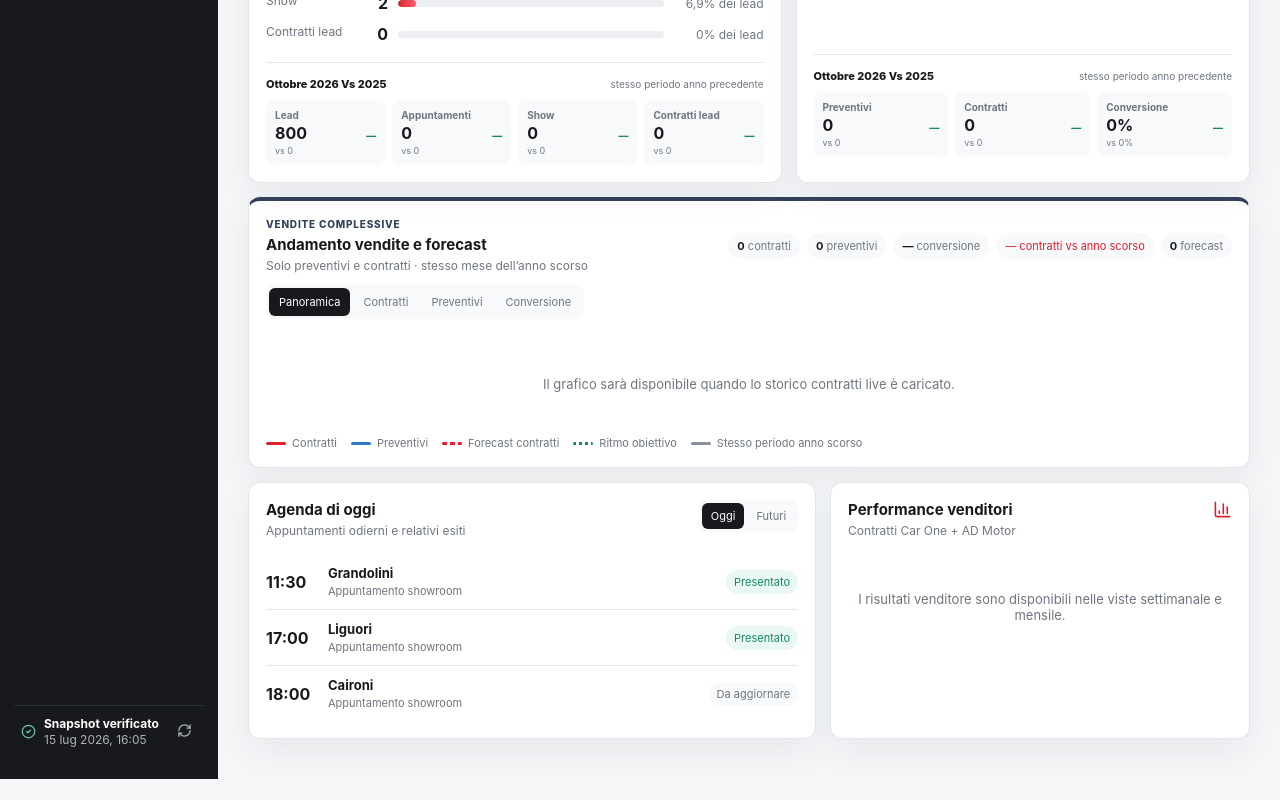
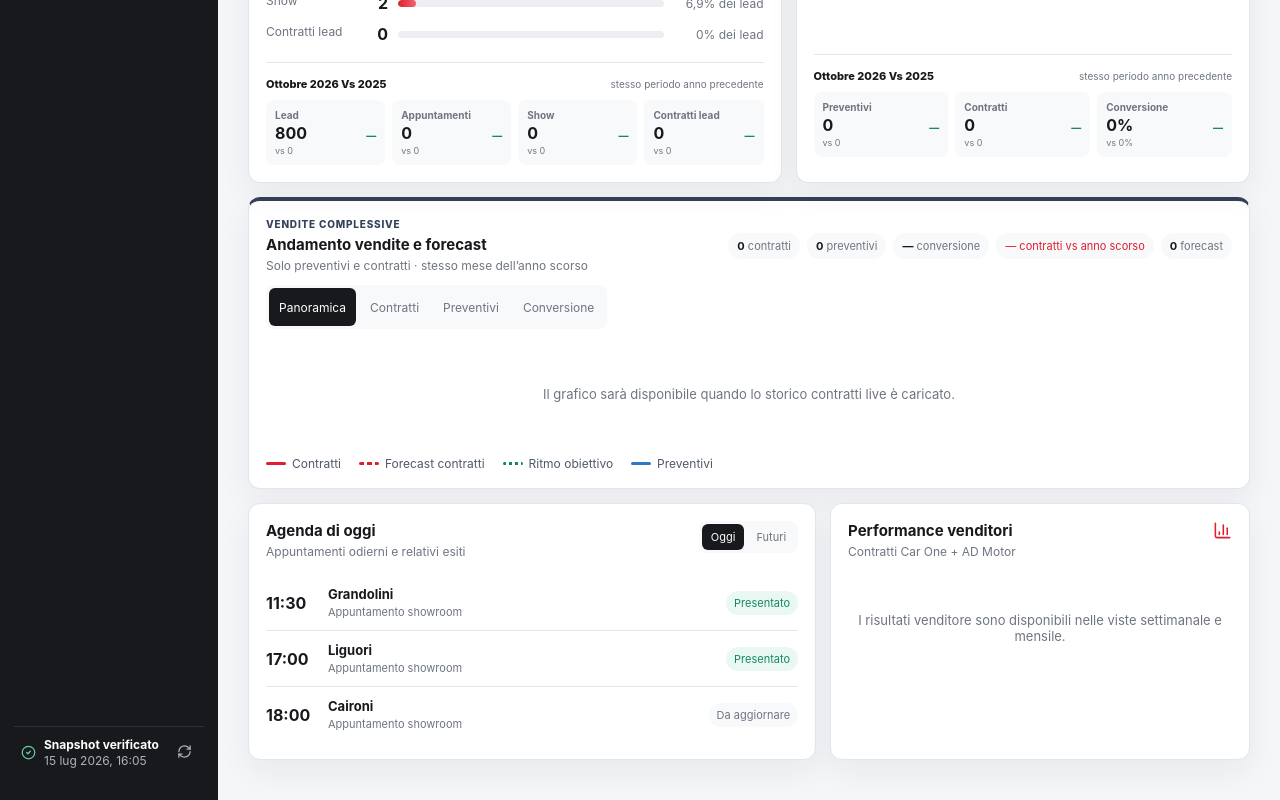
Before and after one commit to usatocarone-gif/car-one-crm, a Next.js app: page / in a window 1280 px wide. Shown: the part 565-1365 px from the top of the page. Before the commit the page ends 1344 px from the top, so only its background shows below. Built offline with nearby package versions, Linux system fonts and the light colour scheme.

Commit message:
Prioritize lead management and refine CRM filters and charts

```diff
--- a/app/globals.css
+++ b/app/globals.css
@@ -149,13 +149,45 @@ button { font: inherit; }
 .filter-bar { display: flex; align-items: flex-end; gap: 10px; flex-wrap: wrap; background: var(--surface); border: 1px solid var(--line); border-radius: 12px; box-shadow: var(--shadow); padding: 13px; margin-bottom: 14px; }
 .filter-bar label { display: grid; gap: 5px; min-width: 150px; }
 .filter-bar label span { color: var(--muted); font-size: 11px; font-weight: 700; }
-.filter-bar select { border: 1px solid var(--line); border-radius: 8px; background: #fff; color: var(--text); padding: 9px 34px 9px 10px; }
+.filter-bar select { border: 1px solid var(--line); border-radius: 8px; background-color: #fff; color: var(--text); padding: 9px 34px 9px 10px; }
+select {
+  appearance: none;
+  min-height: 44px;
+  max-width: 100%;
+  border: 1px solid #c4cad3;
+  border-radius: 9px;
+  padding: 10px 40px 10px 13px;
+  color: #202733;
+  background-color: #fff;
+  background-image: linear-gradient(45deg, transparent 50%, #566171 50%), linear-gradient(135deg, #566171 50%, transparent 50%);
+  background-position: calc(100% - 19px) 19px, calc(100% - 14px) 19px;
+  background-size: 5px 5px;
+  background-repeat: no-repeat;
+  font: inherit;
+  font-size: 13px;
+  font-weight: 600;
+  line-height: 22px;
+  cursor: pointer;
+  transition: border-color .15s, box-shadow .15s;
+}
+.filter-bar select { width: 100%; border-color: #c4cad3; background-color: #fff; padding: 10px 40px 10px 13px; }
+select:hover { border-color: #788394; }
+select:focus-visible, button:focus-visible, a:focus-visible, input:focus-visible { outline: 3px solid #2369ae; outline-offset: 3px; }
+select:disabled { cursor: not-allowed; opacity: .6; }
+select option { color: #202733; background: #fff; font-weight: 400; }
+.filter-bar { gap: 12px; padding: 16px; }
+.filter-bar label { flex: 1 1 150px; min-width: 130px; }
+.filter-bar label span { color: #505968; font-size: 12px; }
+.filter-bar button { min-height: 44px; color: #384354; border: 1px solid var(--line); font-weight: 600; }
+.filter-scope-note { color: #505968; font-size: 12px; margin: 8px 0 18px; }
+.source-metrics { margin-top: 20px; }
 .filter-bar button { border: 0; border-radius: 8px; background: var(--surface-soft); color: var(--muted); padding: 10px 12px; cursor: pointer; }
 .history-grid { display: grid; grid-template-columns: repeat(2, minmax(0, 1fr)); gap: 14px; margin-top: 14px; }
 .history-bars { display: grid; gap: 11px; }
-.history-bar { display: grid; grid-template-columns: minmax(84px, .7fr) minmax(120px, 1.8fr) 38px; align-items: center; gap: 10px; }
-.history-bar span { color: var(--muted); font-size: 12px; white-space: nowrap; overflow: hidden; text-overflow: ellipsis; }
+.history-bar { display: grid; grid-template-columns: minmax(110px, 1fr) minmax(90px, 1.5fr) minmax(54px, auto); align-items: center; gap: 12px; padding: 3px 0; }
+.history-bar span { color: #505968; font-size: 13px; overflow-wrap: anywhere; }
 .history-bar strong { text-align: right; font-size: 13px; }
+.history-bar strong small { display: block; margin-top: 3px; font-size: 11px; color: #596374; font-weight: 400; }
 .history-bar .track { height: 8px; }
 .history-bar .track i { background: #333842; }
 .history-grid .panel:first-child .history-bar .track i, .history-grid .panel:last-child .history-bar .track i { background: var(--brand); }
@@ -192,7 +224,7 @@ button { font: inherit; }
 .trend-chart-wrap { position: relative; min-height: 250px; }
 .trend-chart { width: 100%; height: auto; min-height: 230px; display: block; overflow: visible; }
 .trend-chart line { stroke: var(--line); stroke-width: 1; }
-.trend-chart text { fill: var(--muted); font-size: 10px; text-anchor: end; }
+.trend-chart text { fill: #505968; font-size: 12px; text-anchor: end; }
 .trend-chart .trend-x-label { text-anchor: middle; }
 .trend-line { fill: none; stroke-linecap: round; stroke-linejoin: round; vector-effect: non-scaling-stroke; }
 .trend-line.actual { stroke: var(--brand); stroke-width: 3; }
@@ -215,6 +247,20 @@ button { font: inherit; }
 .trend-legend span { display: inline-flex; align-items: center; gap: 6px; }
 .trend-legend i { width: 20px; height: 3px; border-radius: 99px; background: #8a909a; }
 .trend-legend i.actual { background: var(--brand); }
+.trend-legend i.conversion { background: #7b4bb7; }
+.trend-legend i.quote-previous { background: repeating-linear-gradient(90deg, #8bb7e5 0 5px, transparent 5px 8px); }
+.chart-caption { color: #596374; font-size: 12px; margin-bottom: 8px; }
+.chart-switcher { flex-wrap: wrap; gap: 4px; }
+.chart-switcher button { min-height: 38px; font-size: 12px; }
+.trend-legend { gap: 12px 18px; padding-top: 10px; font-size: 12px; color: #505968; }
+.trend-tooltip { font-size: 12px; line-height: 1.5; padding: 12px; border-color: #c4cad3; box-shadow: 0 6px 24px #1722351a; }
+@media (max-width: 640px) {
+  .filter-bar label { flex-basis: calc(50% - 12px); min-width: 0; }
+  .history-bar { grid-template-columns: minmax(85px, 1fr) minmax(60px, 1fr) minmax(44px, auto); gap: 8px; }
+  .trend-chart-wrap { overflow-x: auto; }
+  .trend-chart { min-width: 580px; }
+}
+@media (prefers-reduced-motion: reduce) { select { transition: none; } }
 .trend-legend i.quotes { background: #2f78c4; }
 .trend-legend i.appointments { background: #d18a18; }
 .trend-legend i.appointment-forecast-key { background: repeating-linear-gradient(90deg, #d18a18 0 5px, transparent 5px 8px); }
--- a/app/page.tsx
+++ b/app/page.tsx
@@ -6,6 +6,7 @@ import type { AppointmentItem, ChannelCohortItem, ContractHistoryItem, Dashboard
 import { snapshot } from "@/lib/snapshot";
 import { AILeadManagerView } from "@/app/components/ai-lead-manager";
 import { LeadDailyQualityPanel } from "@/app/components/lead-daily-quality";
+import { LEAD_REGION_CLUSTERS, leadCityCluster, leadRegionCluster } from "@/lib/lead-geography";
 
 const menu = [
   { id: "dashboard", label: "Dashboard", icon: LayoutDashboard },
@@ -291,7 +292,13 @@ function CommercialTrend({ payload, period, anchorValue }: { payload: DashboardP
       </svg>
       {activePoint ? <div className="trend-tooltip" style={{ left: `${Math.min(92, Math.max(8, (x(active ?? 0) / width) * 100))}%` }}><b>{activePoint.label}</b><span>Contratti {activePoint.actualContracts ?? "—"}</span><span>Preventivi {activePoint.actualQuotes ?? "—"}</span><span>Conversione {activePoint.conversion === null ? "—" : `${formatNumber(activePoint.conversion)}%`}</span><span>Contratti anno scorso {formatNumber(activePoint.previousContracts)}</span><span>Preventivi anno scorso {formatNumber(activePoint.previousQuotes)}</span><span>Obiettivo {activePoint.target === null ? "—" : formatNumber(activePoint.target)}</span><span>Forecast {activePoint.forecast === null ? "—" : formatNumber(activePoint.forecast)}</span></div> : null}
     </div> : <div className="empty-compact">Il grafico sarà disponibile quando lo storico contratti live è caricato.</div>}
-    <div className="trend-legend"><span><i className="actual" />Contratti</span><span><i className="quotes" />Preventivi</span><span><i className="forecast" />Forecast contratti</span><span><i className="target" />Ritmo obiettivo</span><span><i className="previous" />Stesso periodo anno scorso</span></div>
+    <div className="trend-legend" aria-label="Legenda delle serie visibili">
+      {(mode === "overview" || mode === "contracts") && <><span><i className="actual" />Contratti</span><span><i className="forecast" />Forecast contratti</span>{trend.target && <span><i className="target" />Ritmo obiettivo</span>}</>}
+      {(mode === "overview" || mode === "quotes") && <span><i className="quotes" />Preventivi</span>}
+      {mode === "quotes" && <span><i className="quote-previous" />Preventivi anno scorso</span>}
+      {mode === "contracts" && <span><i className="previous" />Contratti anno scorso</span>}
+      {mode === "conversion" && <><span><i className="conversion" />Conversione %</span><span><i className="previous" />Conversione % anno scorso</span></>}
+    </div>
   </section>;
 }
 
@@ -552,7 +559,7 @@ function LeadManagementPanel({ current, previous, sourceLeadTotal, comparisonEna
 }
 
 function SourcesView({ payload }: { payload: DashboardPayload }) {
-  const history = payload.leadHistory ?? [];
+  const history = (payload.leadHistory ?? []).map(item => ({ ...item, city: leadCityCluster(item.city), region: leadRegionCluster(item.region), geoClassified: item.region !== "Da classificare" }));
   const management = payload.leadManagement ?? [];
   const years = [...new Set(history.map((item) => item.year))].sort((a, b) => b - a);
   const currentYear = new Date().getFullYear();
@@ -562,7 +569,7 @@ function SourcesView({ payload }: { payload: DashboardPayload }) {
   const [channel, setChannel] = useState("all");
   const [region, setRegion] = useState("all");
   const channels = [...new Set(history.map((item) => item.channel))].sort();
-  const regions = [...new Set(history.map((item) => item.region))].sort((a, b) => a === "Da classificare" ? 1 : b === "Da classificare" ? -1 : a.localeCompare(b));
+  const regions = LEAD_REGION_CLUSTERS;
   const filtered = history.filter((item) =>
     (year === "all" || item.year === Number(year)) &&
     (month === "all" || item.month === Number(month)) &&
@@ -571,7 +578,8 @@ function SourcesView({ payload }: { payload: DashboardPayload }) {
   );
   const total = filtered.reduce((sum, item) => sum + item.leads, 0);
   const byChannel = sumLeadHistory(filtered, (item) => item.channel);
-  const byRegion = sumLeadHistory(filtered, (item) => item.region);
+  const regionTotals = new Map(sumLeadHistory(filtered, (item) => item.region));
+  const byRegion: Array<[string, number]> = LEAD_REGION_CLUSTERS.map(name => [name, regionTotals.get(name) ?? 0]);
   const byCity = sumLeadHistory(filtered, (item) => item.city);
   const byMonth = sumLeadHistory(filtered, (item) => `${item.year}-${String(item.month).padStart(2, "0")}`)
     .sort((a, b) => a[0].localeCompare(b[0]))
@@ -579,11 +587,11 @@ function SourcesView({ payload }: { payload: DashboardPayload }) {
       const [itemYear, itemMonth] = key.split("-").map(Number);
       return [`${MONTHS[itemMonth - 1]} ${String(itemYear).slice(-2)}`, value] as [string, number];
     });
-  const classified = filtered.filter((item) => item.region !== "Da classificare").reduce((sum, item) => sum + item.leads, 0);
+  const classified = filtered.filter((item) => item.geoClassified).reduce((sum, item) => sum + item.leads, 0);
   const topChannel = byChannel[0];
-  const topRegion = byRegion.find(([name]) => name !== "Da classificare") ?? byRegion[0];
+  const topRegion = [...byRegion].filter(([name, value]) => name !== "Altro" && value > 0).sort((a,b) => b[1]-a[1])[0] ?? byRegion.find(([name, value]) => name === "Altro" && value > 0);
   const visibleChannels = sumLeadHistory(filtered, (item) => item.channel).slice(0, 5).map(([name]) => name);
-  const visibleRegions = byRegion.filter(([name]) => name !== "Da classificare").slice(0, 8).map(([name]) => name);
+  const visibleRegions = [...LEAD_REGION_CLUSTERS];
   const matrixValue = (regionName: string, channelName: string) => filtered
     .filter((item) => item.region === regionName && item.channel === channelName)
     .reduce((sum, item) => sum + item.leads, 0);
@@ -616,7 +624,8 @@ function SourcesView({ payload }: { payload: DashboardPayload }) {
       <label><span>Regione</span><select value={region} onChange={(event) => setRegion(event.target.value)}><option value="all">Tutte</option>{regions.map((item) => <option value={item} key={item}>{item}</option>)}</select></label>
       <button onClick={() => { setYear("all"); setMonth("all"); setChannel("all"); setRegion("all"); }}>Azzera filtri</button>
     </section>
-    <LeadDailyQualityPanel items={payload.leadDailyQuality} error={payload.leadDailyQualityError} year={year} month={month} />
+    <LeadManagementPanel current={managementCurrent} previous={managementPrevious} sourceLeadTotal={managementSourceTotal} comparisonEnabled={year !== "all"} />
+    {region !== "all" && <p className="filter-scope-note">La regione filtra acquisizione e territorio. La gestione dei venditori usa anno, mese e canale.</p>}
     {history.length ? <>
       <div className="metrics-grid source-metrics">
         <Metric label="Lead analizzati" value={total} primary={`${byChannel.length} canali`} secondary="nel periodo filtrato" />
@@ -625,12 +634,14 @@ function SourcesView({ payload }: { payload: DashboardPayload }) {
         <Metric label="Zone classificate" value={percentage(classified, total)} primary={`${classified} lead`} secondary={`${total - classified} da verificare`} />
       </div>
       <YoYComparison rows={[{ label: "Lead", current: comparisonCurrent, previous: comparisonPrevious }]} />
-      <LeadManagementPanel current={managementCurrent} previous={managementPrevious} sourceLeadTotal={managementSourceTotal} comparisonEnabled={year !== "all"} />
+    </> : null}
+    <LeadDailyQualityPanel items={payload.leadDailyQuality} error={payload.leadDailyQualityError} year={year} month={month} />
+    {history.length ? <>
       <div className="history-grid source-history-grid">
         <section className="panel"><header><div><h3>Andamento mensile</h3><p>Volumi e stagionalità dei lead</p></div><TrendingUp size={19} /></header><BarList rows={byMonth} maxRows={18} /></section>
         <section className="panel"><header><div><h3>Canali di acquisizione</h3><p>Facebook, Instagram, TikTok e altri</p></div><BarChart3 size={19} /></header><BarList rows={byChannel} /></section>
-        <section className="panel"><header><div><h3>Cluster regionali</h3><p>Lead attribuiti alle regioni italiane</p></div><Users size={19} /></header><BarList rows={byRegion} maxRows={20} /></section>
-        <section className="panel"><header><div><h3>Zone più attive</h3><p>Comuni e località dichiarate nei moduli</p></div><Target size={19} /></header><BarList rows={byCity} maxRows={15} /></section>
+        <section className="panel"><header><div><h3>Cluster regionali</h3><p>Umbria, Toscana, Marche e Lazio; tutte le altre in Altro</p></div><Users size={19} /></header><BarList rows={byRegion} showShare /></section>
+        <section className="panel"><header><div><h3>Zone più attive</h3><p>Perugia e le varianti PG sono accorpate</p></div><Target size={19} /></header><BarList rows={byCity} maxRows={15} showShare /></section>
       </div>
       <section className="panel table-panel cluster-panel">
         <header><div><h3>Matrice canale × regione</h3><p>Concentrazione geografica dei canali principali</p></div><Gauge size={19} /></header>
@@ -645,7 +656,7 @@ function SourcesView({ payload }: { payload: DashboardPayload }) {
             </div>;
           })}
         </div>
-        <div className="notice"><CircleAlert size={17} /><span>Le località non riconosciute restano nel cluster “Da classificare”. In questo modo non attribuiamo automaticamente una regione sbagliata ai dati sporchi o ambigui.</span></div>
+        <div className="notice"><CircleAlert size={17} /><span>“Altro” comprende le altre regioni e le località da verificare. Il conteggio “Zone classificate” resta separato: accorpare non significa classificare una località sconosciuta.</span></div>
       </section>
     </> : <section className="placeholder compact"><CircleAlert size={30} /><h2>Storico lead in attesa</h2><p>Aggiorna Apps Script alla versione cluster per caricare le tab mensili di Make Leads.</p></section>}
   </>;
@@ -1217,10 +1228,11 @@ function aggregate(items: ContractHistoryItem[], key: (item: ContractHistoryItem
   return [...result.entries()].sort((a, b) => b[1] - a[1]);
 }
 
-function BarList({ rows, maxRows = 12 }: { rows: Array<[string, number]>; maxRows?: number }) {
+function BarList({ rows, maxRows = 12, showShare = false }: { rows: Array<[string, number]>; maxRows?: number; showShare?: boolean }) {
   const visible = rows.slice(0, maxRows);
   const max = Math.max(1, ...visible.map((row) => row[1]));
-  return <div className="history-bars">{visible.map(([label, value]) => <div className="history-bar" key={label}><span>{label}</span><div className="track"><i style={{ width: `${value / max * 100}%` }} /></div><strong>{value}</strong></div>)}</div>;
+  const total = rows.reduce((sum, [,value]) => sum + value, 0);
+  return <div className="history-bars" role="list">{visible.map(([label, value]) => <div className="history-bar" role="listitem" key={label} title={`${label}: ${formatNumber(value)}${showShare ? ` (${percentage(value,total)})` : ""}`}><span>{label}</span><div className="track" aria-hidden="true"><i style={{ width: `${value / max * 100}%` }} /></div><strong>{formatNumber(value)}{showShare && <small>{percentage(value,total)}</small>}</strong></div>)}</div>;
 }
 
 function CurrencyBarList({ rows, maxRows = 12 }: { rows: Array<[string, number]>; maxRows?: number }) {
--- /dev/null
+++ b/lib/lead-geography.ts
@@ -0,0 +1,11 @@
+export const LEAD_REGION_CLUSTERS = ["Umbria", "Toscana", "Marche", "Lazio", "Altro"] as const;
+
+export function leadRegionCluster(region: string) {
+  return LEAD_REGION_CLUSTERS.find(name => name.toLowerCase() === region.trim().toLowerCase()) ?? "Altro";
+}
+
+// Raggruppamento di visualizzazione richiesto dal marketing; le fonti restano invariate.
+export function leadCityCluster(city: string) {
+  const key = city.trim().toLowerCase().replace(/[().]/g, "").replace(/\s+/g, " ");
+  return ["pg", "perugia", "perugia pg"].includes(key) ? "Perugia" : city.trim() || "Non indicata";
+}
```
